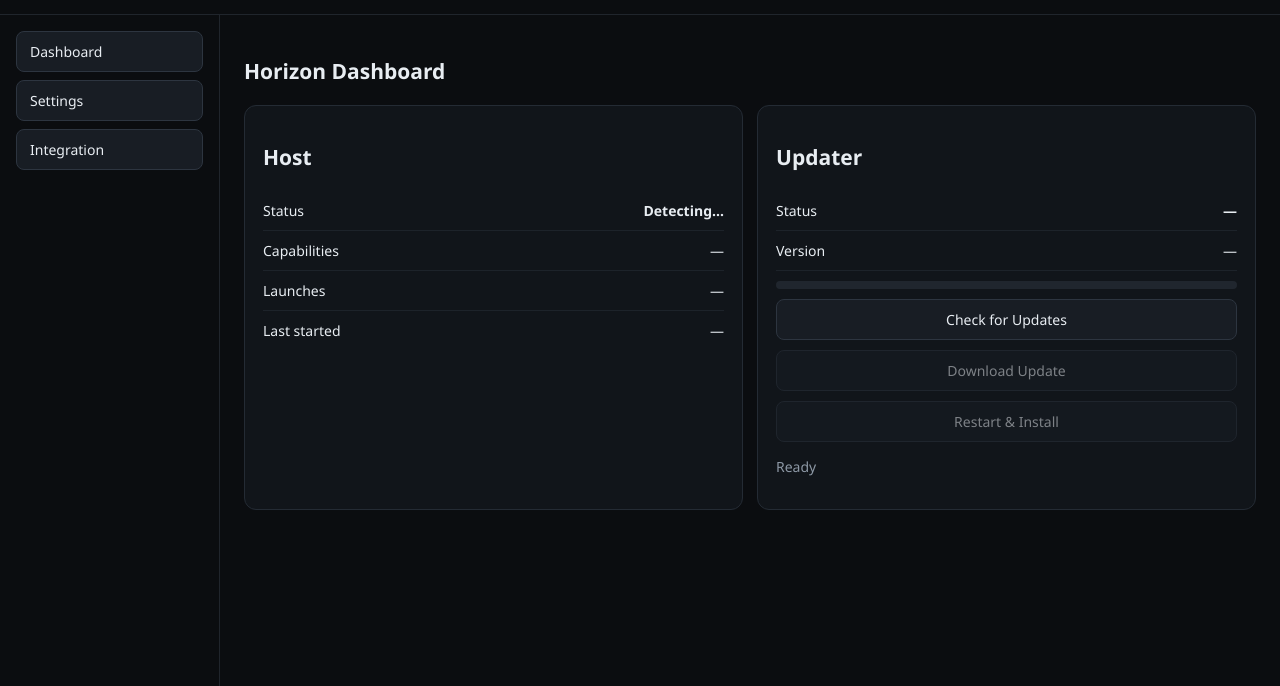
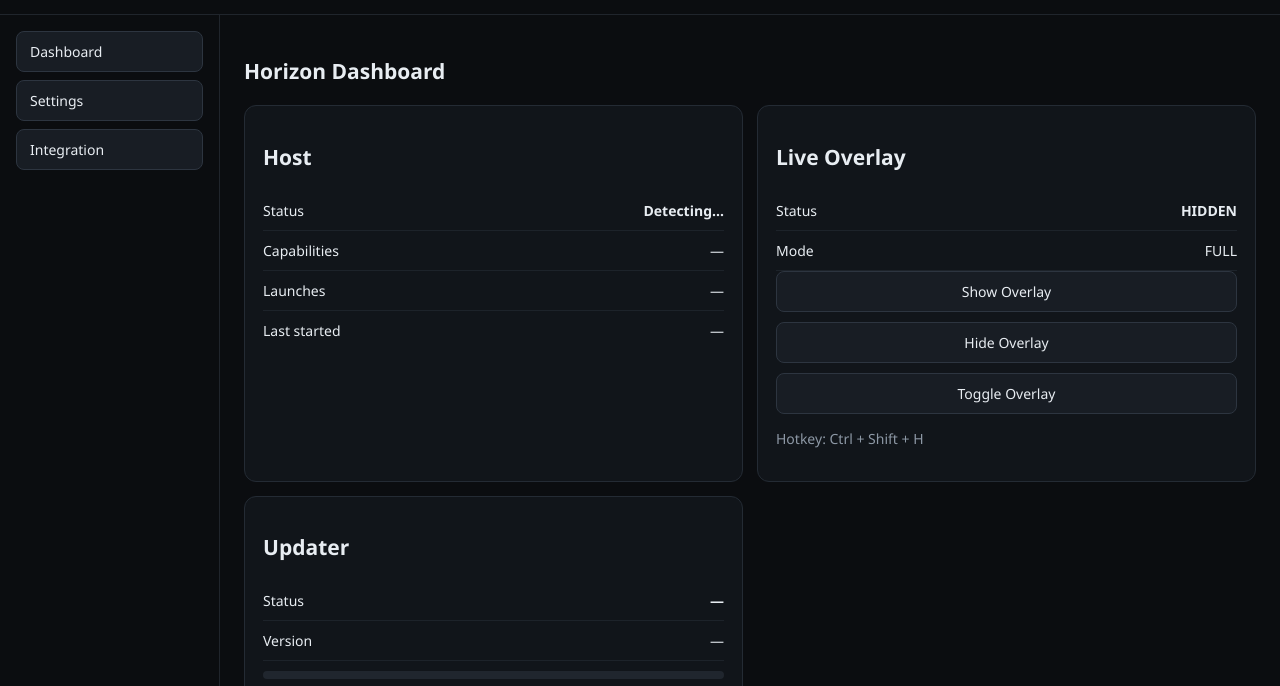
Before and after one commit to imteerathan/Crimson-Age, an Electron app: page HOR1ZON/src/renderer/index.html in a window 1280 px wide. Shown: the part 49-735 px from the top of the page. Drawn offline with Linux system fonts and the light colour scheme; no server answers.

Commit message:
feat(horizon): add live overlay controls to dashboard

```diff
--- a/HOR1ZON/src/renderer/index.html
+++ b/HOR1ZON/src/renderer/index.html
@@ -21,6 +21,7 @@
       <h1>Horizon Dashboard</h1>
       <div class="grid">
         <div class="card"><h2>Host</h2><div class="row"><span>Status</span><strong id="dashHost">Detecting…</strong></div><div class="row"><span>Capabilities</span><span id="dashCaps">—</span></div><div class="row"><span>Launches</span><span id="launchCount">—</span></div><div class="row"><span>Last started</span><span id="lastStarted">—</span></div></div>
+        <div class="card"><h2>Live Overlay</h2><div class="row"><span>Status</span><strong id="overlayStatus">HIDDEN</strong></div><div class="row"><span>Mode</span><span id="overlayModeDash">FULL</span></div><div class="stack"><button id="showOverlay">Show Overlay</button><button id="hideOverlay">Hide Overlay</button><button id="toggleOverlay">Toggle Overlay</button></div><p class="muted">Hotkey: Ctrl + Shift + H</p></div>
         <div class="card"><h2>Updater</h2><div class="row"><span>Status</span><strong id="dashUpdate">—</strong></div><div class="row"><span>Version</span><span id="dashVersion">—</span></div><div class="bar"><span id="updateBar"></span></div><div class="stack"><button id="checkUpdate">Check for Updates</button><button id="downloadUpdate" disabled>Download Update</button><button id="installUpdate" disabled>Restart &amp; Install</button></div><p class="muted" id="updateMessage">Ready</p></div>
       </div>
     </section>
```
